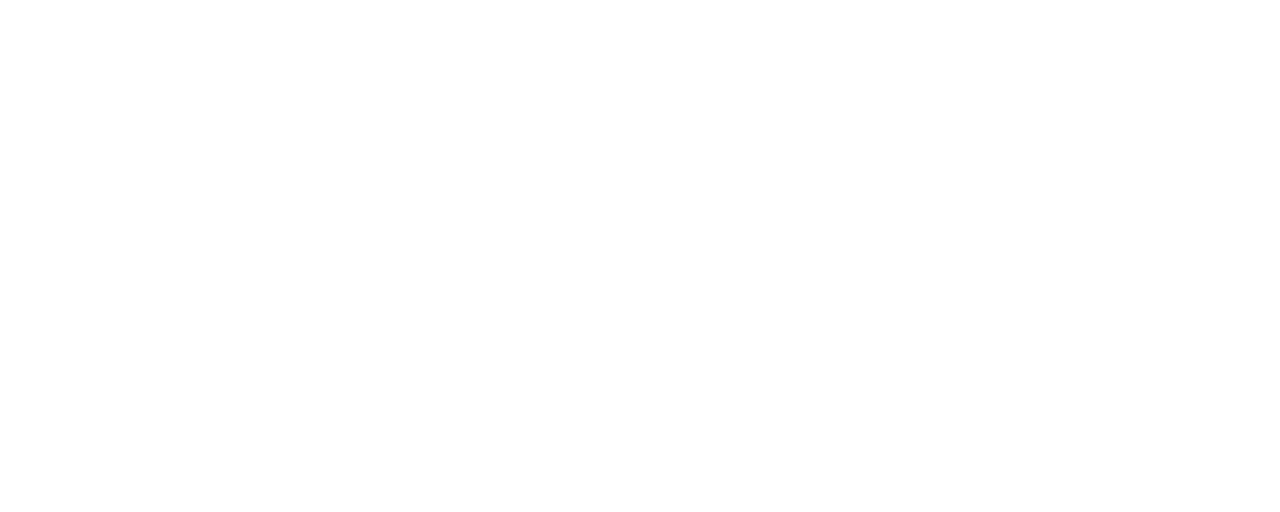
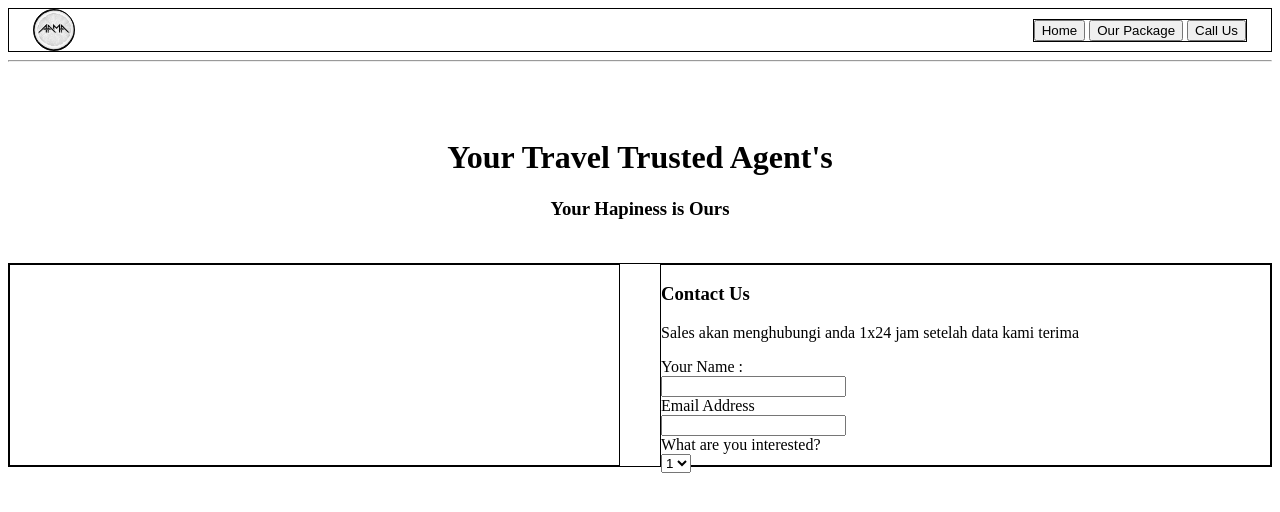
Before and after one commit to revou-fundamental-course/18-mar-24-aldynaditya, a plain HTML site: page index.html in a window 1280 px wide. Drawn offline with Linux system fonts and the light colour scheme.

Commit message:
first commit

```diff
--- a/css/style.css
+++ b/css/style.css
@@ -0,0 +1,47 @@
+.header-container{
+    border: 1px solid;
+    display: flex;
+    align-items: center;
+    justify-content: space-between;
+    padding-left: 24px;
+    padding-right: 24px;
+}
+
+.nav-container {
+    border: 1px solid;
+}
+
+.logo-icon {
+    width: 40px;
+    height: 40px;
+    border: 1px solid;
+    border-radius: 50%;
+    background-image: url('../assets/logo.png');
+    background-repeat: no-repeat;
+    background-size: cover;
+}
+
+.title-content {
+    text-align: center;
+    padding-top: 48px;
+    padding-bottom: 24px;
+}
+
+.main-content-container {
+    border: 1px solid;
+    display: flex;
+}
+
+.autoslide-container {
+    border: 1px solid;
+    height: 200px;
+    width: 100%;
+    margin-right: 20px;
+}
+
+.forminput-container {
+    border: 1px solid;
+    height: 200px;
+    width: 100%;
+    margin-left: 20px;
+}
--- a/index.html
+++ b/index.html
@@ -1,12 +1,51 @@
 <!DOCTYPE html>
-<html lang="en">
 
 <head>
-    <title>Assignment-Revou</title>
-    <link rel="stylesheet" href="css/style.css">
+    <title>Assignment-Aldyn</title>
+    <link href="css/style.css" rel="stylesheet">
 </head>
 
 <body>
+    <header class="header-container">
+        <div class="logo-icon"></div>
+        <div class="nav-container">
+            <button> Home</button>
+            <button> Our Package</button>
+            <button> Call Us</button>
+        </div>
+    </header>
+    <hr />
+
+    <main class="main-container">
+        <header class="title-content">
+            <h1>Your Travel Trusted Agent's</h1>
+            <h3>Your Hapiness is Ours</h3>
+        </header>
+        <section class="main-content-container">
+            <div class="autoslide-container">
+               <!--untuk autoslide-->
+            </div>
+            <div class="forminput-container">
+                <header class="titleform">
+                    <h3>Contact Us</h3>
+                    <p> Sales akan menghubungi anda 1x24 jam setelah data kami terima</p>
+                </header>
+                <section class="forminput">
+                    <label for="">Your Name :</label><br>
+                    <input type="text"><br>
+                    <label for="">Email Address</label><br>
+                    <input type="text"><br>
+                    <label for="">What are you interested?</label><br>
+                    <select name="" id="">
+                        <option value="">1</option>
+                        <option value="">2</option>
+                        <option value="">3</option>
+                      </select>
+                </section>
+            </div>
+        </section>
+
+    </main>
 
 </body>
 
```
Also changed, not shown: assets/logo.png (added).
